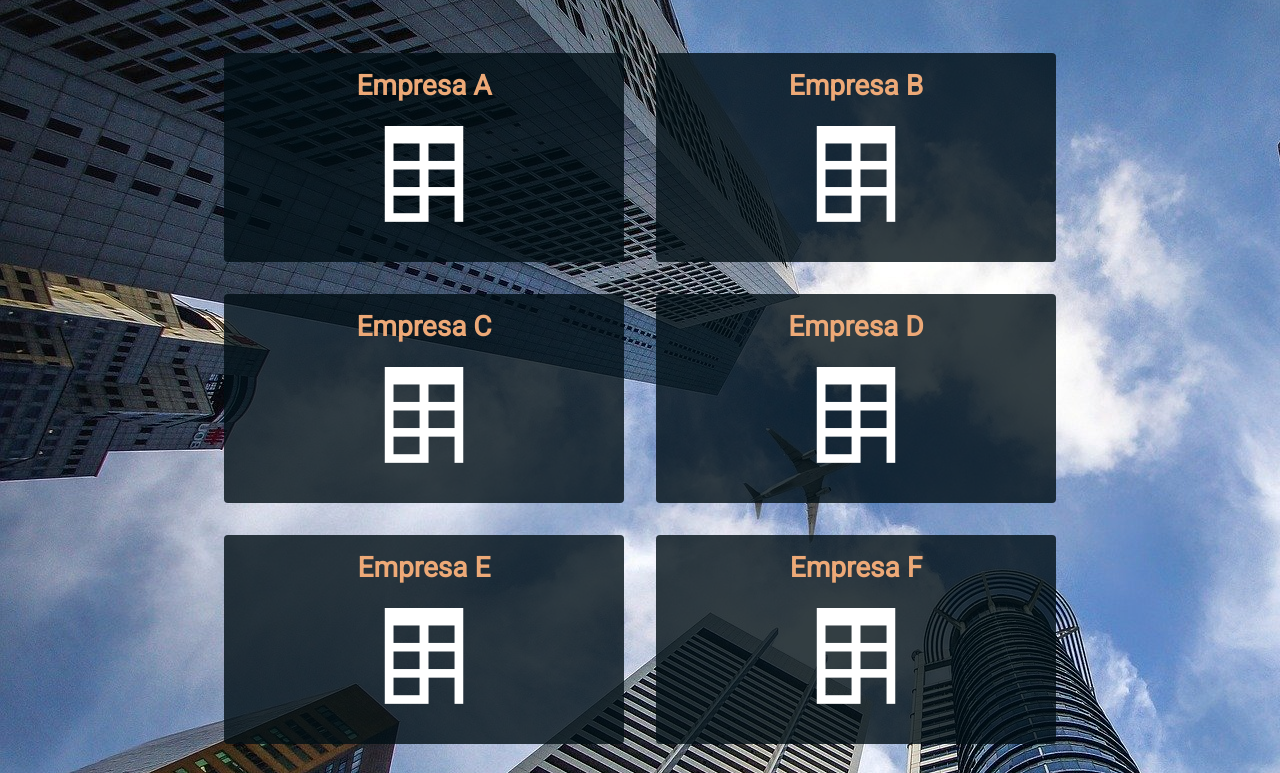
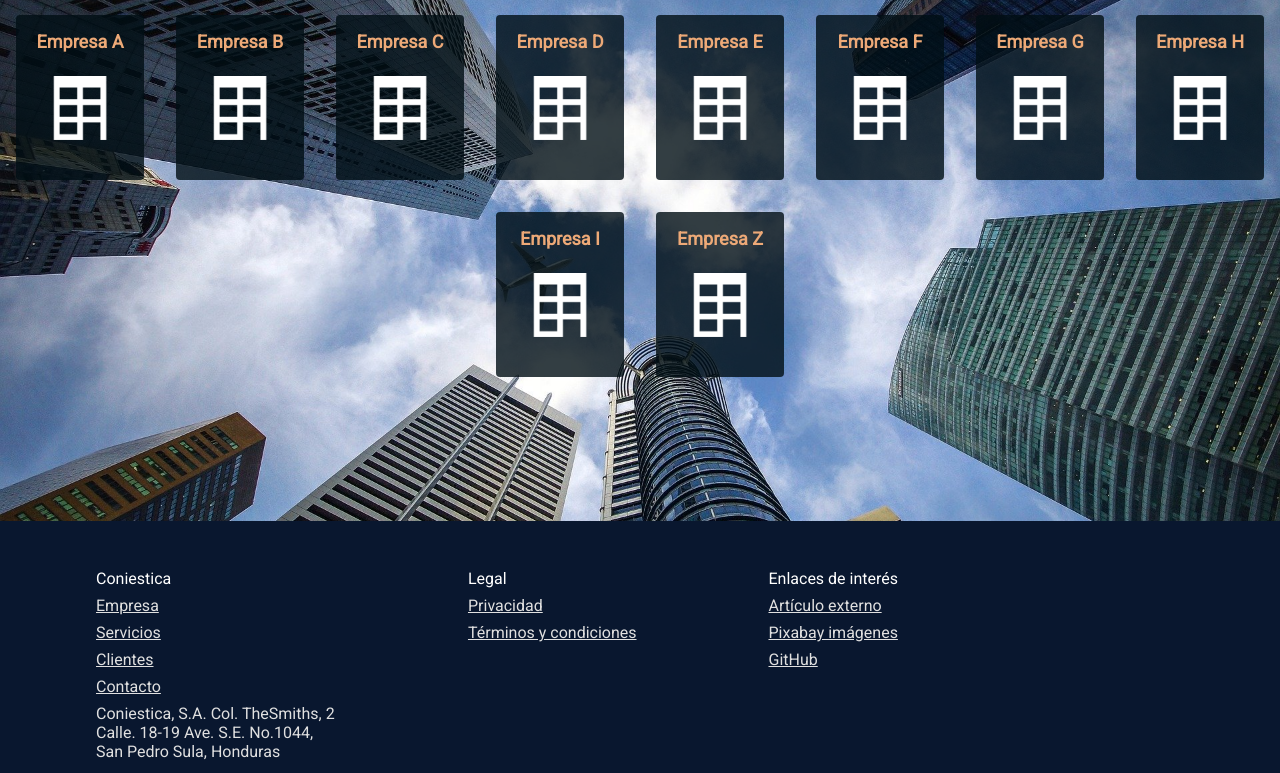
Before and after one commit to tobiasbriones/ep-coniestica, a plain HTML site: page clients.html in a window 1280 px wide. Shown: the part 372-1145 px from the top of the page. Drawn offline with Linux system fonts and the light colour scheme.

Commit message:
Tiles made to fit the page design

```diff
--- a/css/clients.css
+++ b/css/clients.css
@@ -70,12 +70,20 @@
 }
 
 #content > .cards > div {
-    width: 200px;
+    width: 128px;
     padding: 16px 8px;
     margin: 16px;
 }
 
-@media (min-width: 1024px) {
+#content > .cards > div > span {
+    font-size: 18px;
+}
+
+#content > .cards > div > img {
+    height: 64px;
+}
+
+@media (min-width: 1600px) {
 
     #content {
         padding: 3% 5% 10% 5%;
@@ -92,4 +100,12 @@
         margin: 16px;
     }
 
+    #content > .cards > div > span {
+        font-size: 28px;
+    }
+
+    #content > .cards > div > img {
+        height: 96px;
+    }
+
 }
```
